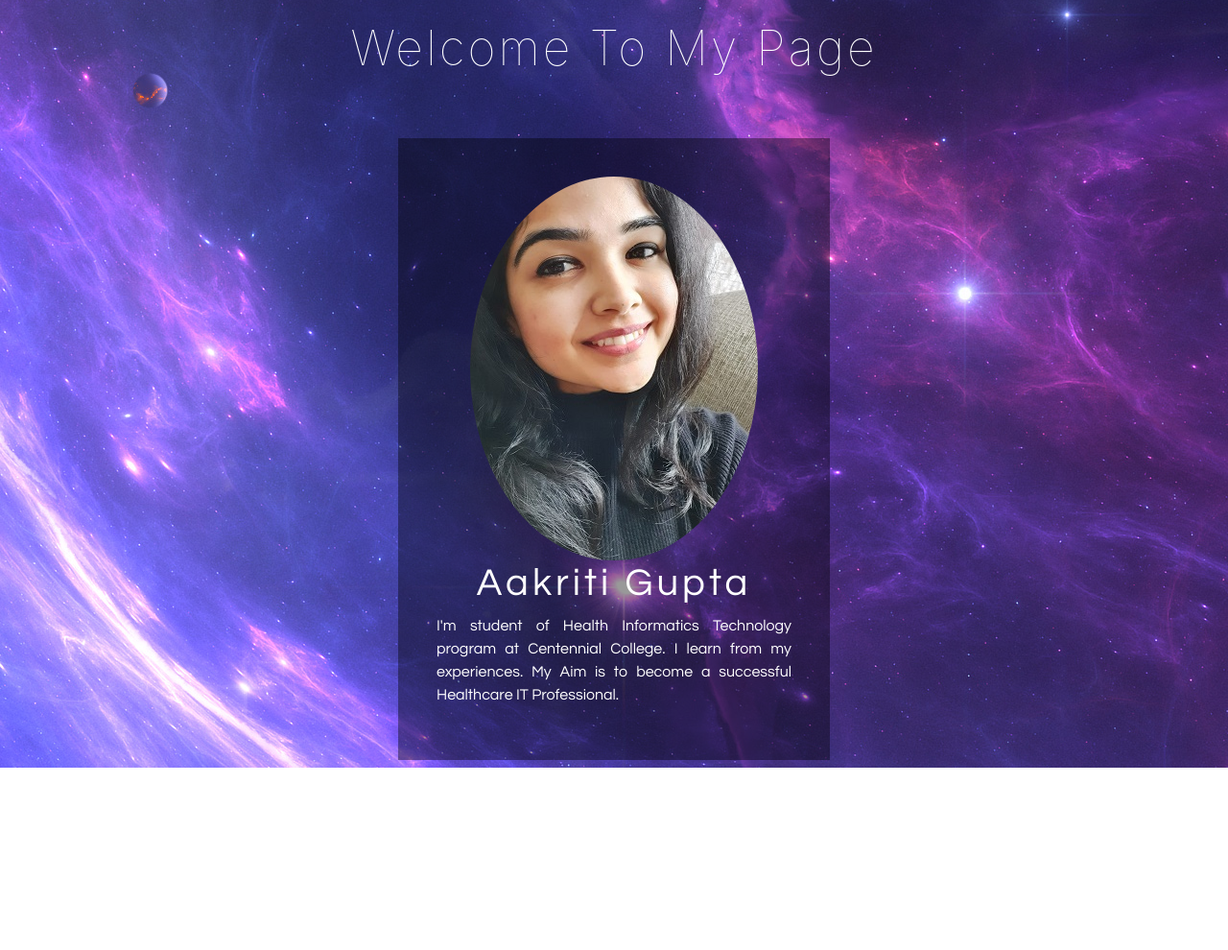
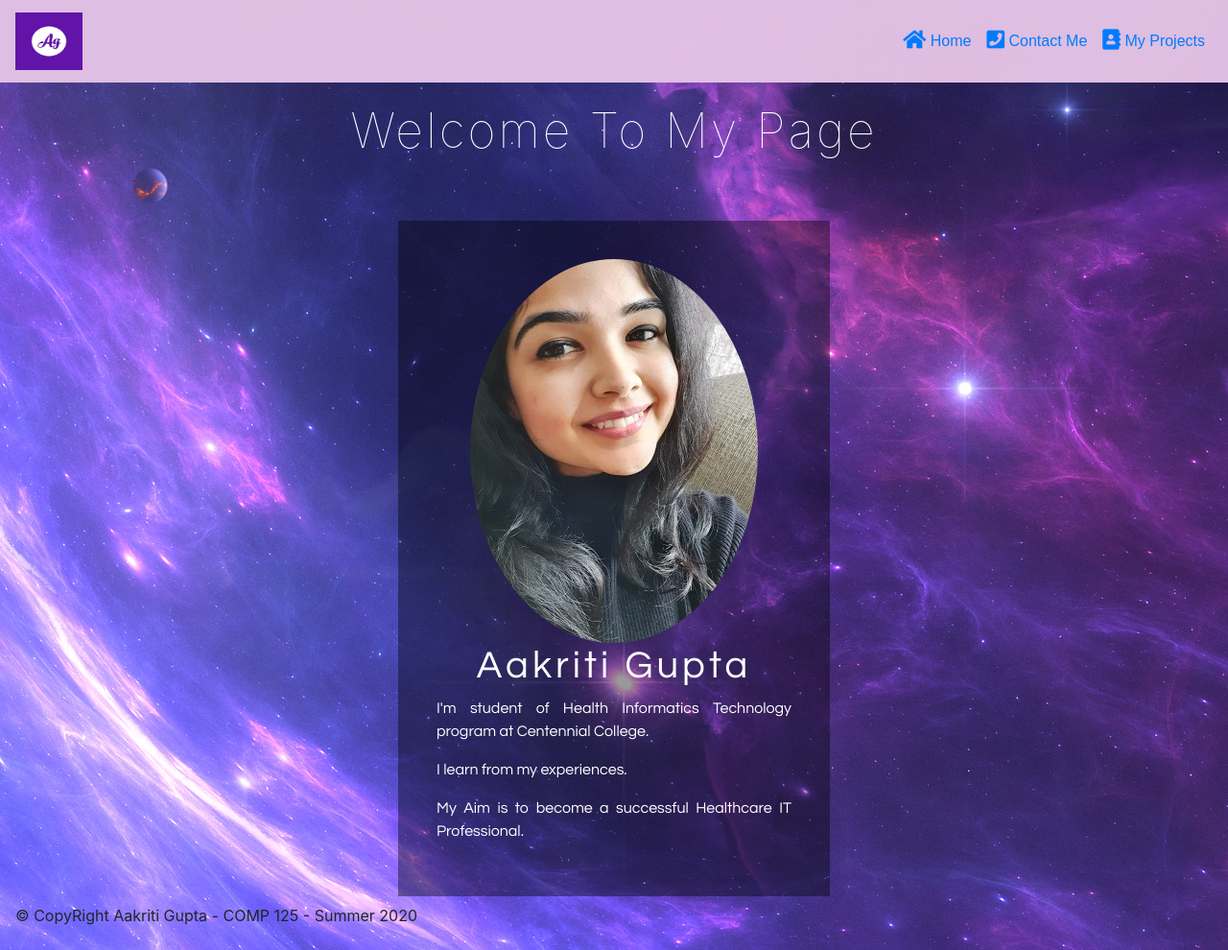
Before and after one commit to draakritig/COMP125-M2020-Assignment03, a website: page index.html in a window 1280 px wide. Shown: the whole page at 96% size. Before the commit the page ends 800 px from the top, so only its background shows below. Drawn offline with nearby package versions, Linux system fonts and the light colour scheme.

Commit message:
Almost done

```diff
--- a/Scripts/app.js
+++ b/Scripts/app.js
@@ -1,4 +1,3 @@
-
 
 /* File Name- COMP125-Assignment 03
 * Author's Name- Aakriti Gupta
@@ -14,7 +13,6 @@ function highlightActiveLink(id)
     {
      anchor.className = "nav-link";
     }
-
     for (const anchor of navAnchors)
     {
         let anchorString = anchor.getAttribute("id");
@@ -25,7 +23,7 @@ function highlightActiveLink(id)
         }
     }
 }
-  {
+{
     console.log('%cAssignment03', "color:white; font-size: 24px;");
 
    let title = document.title;
@@ -38,32 +36,38 @@ function highlightActiveLink(id)
 
    for (const anchor of navAnchors)
    {
-
     let anchorString = anchor.getAttribute("href");
     anchorString = anchorString.substr(0,anchorString.length-5);
 
-    if((title === "home") && (anchorString === "index") || (title === anchorString))
+    if((title === "BIOPAGE") && (anchorString === "index") || (title === anchorString))
     {
         anchor.className = "nav-link active";
     }
    }
-  }
-//--------DISPLAY CONTENTS-------------
+}
+  //------------SETTING NAV DATA (HEADER AND FOOTER)---------------
+  function setNavData()
+    {
+          //Calling the appropriate function to load header and footer based on the title of the page
+                if (document.title == "BIOPAGE" || document.title == "CONTACT" || document.title == "PROJECTS")
+                {
+                    loadHeader();
+                    loadFooter();
+                }
+    }
+//--------------DISPLAY PAGE CONTENTS-----------------------
     let xhrContent;
-    //This function reads data from the paragraphs.json file and aligns them with their
-     // respective ID's with the innerHTML using the if statement
-
+    //This function reads the content from the paragraphs.json file
     function readParagraphs()
     {
         if ((xhrContent.readyState === 4) && (xhrContent.status === 200))
         {
-
             let MyContent = JSON.parse(xhrContent.responseText);
             let paragraphs = MyContent.paragraphs;
             paragraphs.forEach(function (paragraph)
             {
                 let paragraphElements = document.getElementById(paragraph.id);
-                //looks for the element id and aligns it with the paragraphs in the html
+                //Searches element ids and aligns them with suitable paragraphs in the html
                 if(paragraphElements)
                 {
                      paragraphElements.innerHTML = paragraph.content;
@@ -72,7 +76,7 @@ function highlightActiveLink(id)
             }, this);
         }
     }
-    //This functions loads data from the paragraph.json file to the html file
+    //This functions loads the content from the paragraph.json file to the html file
     function loadContent()
     {
       xhrContent = new XMLHttpRequest();
@@ -82,172 +86,61 @@ function highlightActiveLink(id)
     }
     function initialize()
     {
-     //calls the loadData function
+     //Calling loadContent function
         loadContent();
      };
-     //loads the init function after loading all the html functions
+     //Loads the initialize function after loading all the html functions
     window.addEventListener("load",initialize);
 
 //--------------- HEADER--------------------------------
+loadHeader();
+function loadHeader()
+{
+  console.info("Header is loading...");
+  // step 1 - Creates the XHR object
+  let XHR = new XMLHttpRequest();
+
+  // step 2 - Configures the message
+  XHR.open("GET", "./Views/partials/header.html");
+
+  // step 3 - Executes the request
+  XHR.send();
+
+  XHR.addEventListener("readystatechange", function()
+  {
+      if((XHR.readyState === 4) && (XHR.status === 200))
+      {
+          let header = document.getElementsByTagName("header")[0];
+
+          let headerData = XHR.responseText;
+
+          header.innerHTML = headerData;
+      }
+  });
+}
 //--------------- FOOTER--------------------------------
+loadFooter();
+function loadFooter()
+{
+  console.info("Footer is loading...");
 
+  // step 1 - Creates the XHR object
+  let XHR = new XMLHttpRequest();
 
+  // step 2 - Configures the message
+  XHR.open("GET", "./Views/partials/footer.html");
 
+  // step 3 - Executes the request
+  XHR.send();
 
+  XHR.addEventListener("readystatechange", function()
+  {
+      if((XHR.readyState === 4) && (XHR.status === 200))
+      {
+          let footer = document.getElementsByTagName("footer")[0];
 
-/*Adding content to biopage
-bioContent();
-function bioContent(){
-if(document.getElementById("myName"))
-{let myName = "Aakriti Gupta";
-document.getElementById("myName").innerHTML = myName;
+          let footerData = XHR.responseText;
+          footer.innerHTML = footerData;
+      }
+  });
 }
-if(document.getElementById("welcomeMessage"))
-{let welcomeMessage = "Welcome To My Page";
-document.getElementById("welcomeMessage").innerHTML = welcomeMessage;
-}
-if(document.getElementById("biographyText"))
-{let biographyText =
-`I'm student of Health Informatics Technology program at Centennial College.
- I learn from my experiences.
- My Aim is to become a successful Healthcare IT Professional.
- `;
-document.getElementById("biographyText").innerText = biographyText;
-}
-}
-*/
-/*Adding content to the Project page*/
-/*Adding content under Main
-mainProject();
-function mainProject(){
-if(document.getElementById("projectHeading"))
-{
-  let projectHeading = "MY PROJECTS";
- document.getElementById("projectHeading").innerHTML = projectHeading;
-}*/
-/*Description of all the projects
-if(document.getElementById("projectDescription"))
-{
-let projectDescription =
-`Project 1- Dancing
-I am dancing since the age of 5 years and that has being my passion all along till now.
-
-Project 2- Rescuing Dogs
-This is an on-going project which I started with my father and brother when I was in my homecountry India.
-
-Project 3- Photography
-I have lately discovered this talent inside me and soon going to open my own instagram account.`;
-document.getElementById("projectDescription").innerText = projectDescription;
-}
-}*/
-/*Adding content to Project 1
-Project1();
-function Project1() {
-if(document.getElementById("danceName1"))
-{
-let danceName1 ="Indian Classical Dance";
-document.getElementById("danceName1").innerHTML = danceName1;
-}
-if(document.getElementById("danceText1"))
-{
-let danceText1 ="I am an Award-Winner Indian Classical Dancer.";
-document.getElementById("danceText1").innerHTML = danceText1;
-}
-if(document.getElementById("danceName2"))
-{
-  let danceName2 ="Indian Folk Dance";
-  document.getElementById("danceName2").innerHTML = danceName2;
-}
-if(document.getElementById("danceText2"))
-{
-let danceText2 ="I have participated in many competitions and won many awards and appreciations.";
-document.getElementById("danceText2").innerHTML = danceText2;
-}
-if(document.getElementById("danceName3"))
-{
-  let danceName3 ="Indo-Contemporary Dance";
-  document.getElementById("danceName3").innerHTML = danceName3;
-}
-if(document.getElementById("danceText3"))
-{
-  let danceText3 ="I have even raised money by participating in charity functions.";
-  document.getElementById("danceText3").innerHTML = danceText3;
-}
-if(document.getElementById("danceName4"))
-{
-  let danceName4 ="Bollywood Dance";
-  document.getElementById("danceName4").innerHTML = danceName4;
-}
-if(document.getElementById("danceText4"))
-{
-  let danceText4 ="Later or sooner I intend to open my dancing school.";
-  document.getElementById("danceText4").innerHTML = danceText4;
-}
-}*/
-/*Adding content to Project 2
-Project2();
-function Project2() {
-if(document.getElementById("dogName1"))
-{
-  let dogName1 ="Meet Cookie";
-  document.getElementById("dogName1").innerHTML = dogName1;
-}
-if(document.getElementById("dogText1"))
-{
-  let dogText1 ="I have rescued many dogs, provided them safe shelter and food.";
-  document.getElementById("dogText1").innerHTML = dogText1;
-}
-if(document.getElementById("dogName2"))
-{
-  let dogName2 ="Meet Peanut";
-  document.getElementById("dogName2").innerHTML = dogName2;
-}
-if(document.getElementById("dogText2"))
-{
-  let dogText2 ="Luckily able to search homes for all the rescued ones.";
-  document.getElementById("dogText2").innerHTML = dogText2;
-}
-if(document.getElementById("dogName3"))
-{
-  let dogName3 ="Meet Oreo";
-  document.getElementById("dogName3").innerHTML = dogName3;
-}
-if(document.getElementById("dogText3"))
-{
-  let dogText3 ="Taking measures so that all these precious souls can get a good and happy life.";
-  document.getElementById("dogText3").innerHTML = dogText3;
-}
-if(document.getElementById("dogName4"))
-{
-  let dogName4 ="Meet Brownie";
-  document.getElementById("dogName4").innerHTML = dogName4;
-}
-if(document.getElementById("dogText4"))
-{
-  let dogText4 ="Every dog deserves to be loved.";
-  document.getElementById("dogText4").innerHTML = dogText4;
-}
-}*/
-/*Adding content to Project 3
-Project3();
-function Project3() {
-  if(document.getElementById("photoName1"))
-  {
-    let photoName1 ="The Lost Stone";
-    document.getElementById("photoName1").innerHTML = photoName1;
-  }
-  if (document.getElementById("photoName2")) {
-    let photoName2 = "Into the Wild";
-    document.getElementById("photoName2").innerHTML = photoName2;
-  }
-  if(document.getElementById("photoName3"))
-  {
-    let photoName3 ="Royality";
-    document.getElementById("photoName3").innerHTML = photoName3;
-  }
-  if(document.getElementById("photoName4"))
-  {
-    let photoName4 ="Lush Green";
-    document.getElementById("photoName4").innerHTML = photoName4;
-  }
-}*/
--- a/Scripts/paragraphs.json
+++ b/Scripts/paragraphs.json
@@ -11,7 +11,7 @@
     },
     {
         "id":"biographyText",
-        "content": "I'm student of Health Informatics Technology program at Centennial College. \nI learn from my experiences. \nMy Aim is to become a successful Healthcare IT Professional."
+        "content": "<p>I'm student of Health Informatics Technology program at Centennial College.</p> <p>I learn from my experiences.</p> <p>My Aim is to become a successful Healthcare IT Professional.</p>"
     },
     {
         "id":"projectHeading",
@@ -19,7 +19,7 @@
     },
     {
         "id":"projectDescription",
-        "content": "Project 1- Dancing \nI am dancing since the age of 5 years and that has being my passion all along till now. \n\nProject 2- Rescuing Dogs\nThis is an on-going project which I started with my father and brother when I was in my homecountry India.\n\nProject 3- Photography\nI have lately discovered this talent inside me and soon going to open my own instagram account."
+        "content": "<h4>Project 1- Dancing</h4> I am dancing since the age of 5 years and that has become my passion all along till now.<h4>Project 2- Rescuing Dogs</h4>This is an on-going project which I started with my father and brother when I was in my homecountry India.<h4>Project 3- Photography</h4>I have lately discovered this talent inside me and soon going to open my own instagram account."
     },
     {
         "id":"danceName1",
@@ -68,6 +68,10 @@
     {
         "id":"photoName4",
         "content": "Lush Green"
+    },
+    {
+        "id":"contactHeading",
+        "content":"Tell Me About Yourself!"
     }
   ]
 }
--- a/Views/partials/footer.html
+++ b/Views/partials/footer.html
@@ -1,3 +1,3 @@
 <nav class="navbar bottom navbar-light" style="background-color:transparent;">
-    <p>&copy; CopyRight 2020. All Rights Reserved.</p>
+    <p>&copy; CopyRight Aakriti Gupta - COMP 125 - Summer 2020</p>
 </nav>
--- a/package.json
+++ b/package.json
@@ -5,7 +5,8 @@
   "main": "index.js",
   "author": "Aakriti Gupta",
   "license": "MIT",
-  "dependencies": {
+  "dependencies":
+  {
     "@fortawesome/fontawesome-free": "^5.13.1",
     "bootstrap": "^4.5.0",
     "jquery": "^3.5.1",
```
Also changed, not shown: contact.html (+2 -2 lines), 1 other file.
